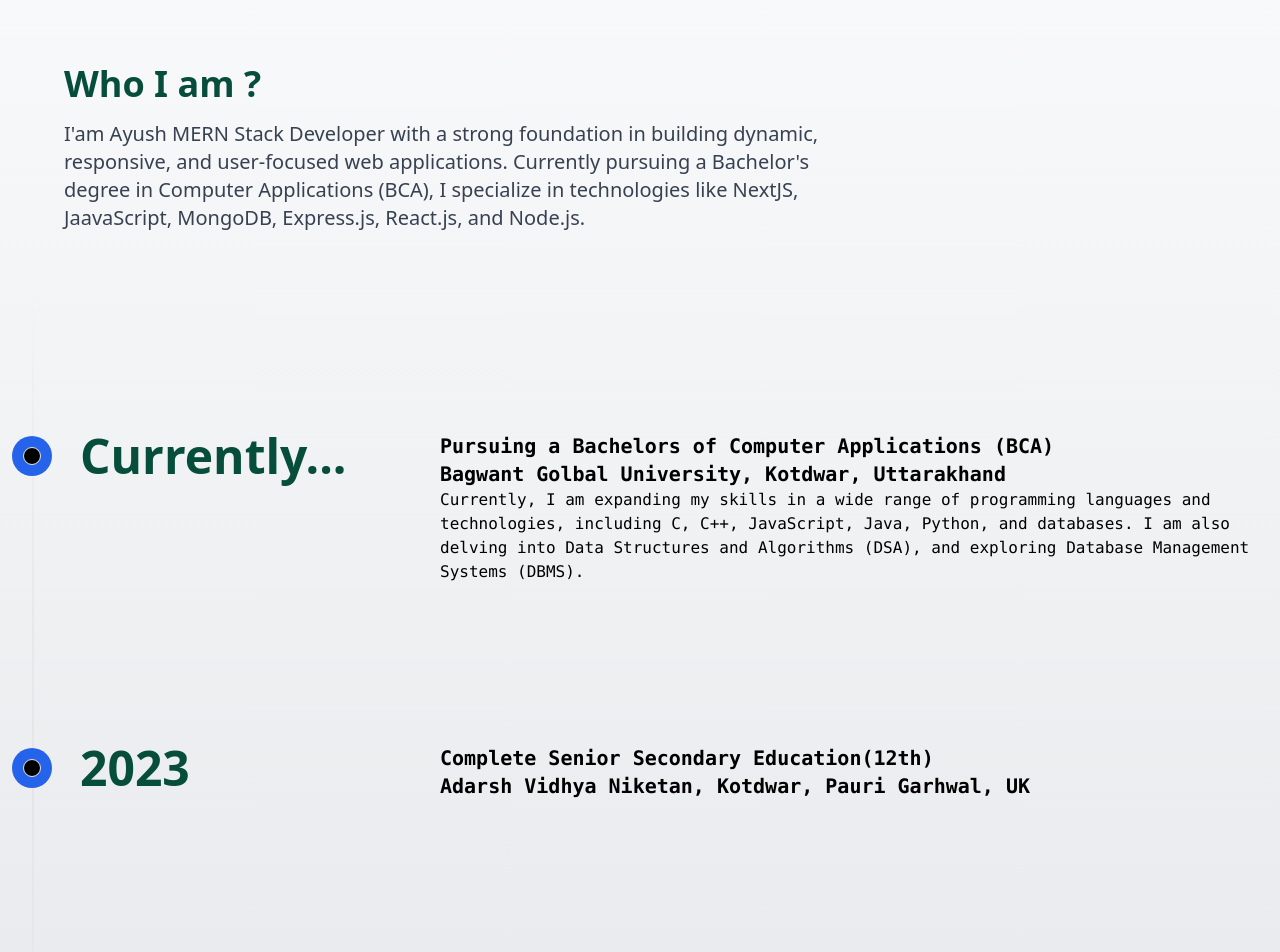
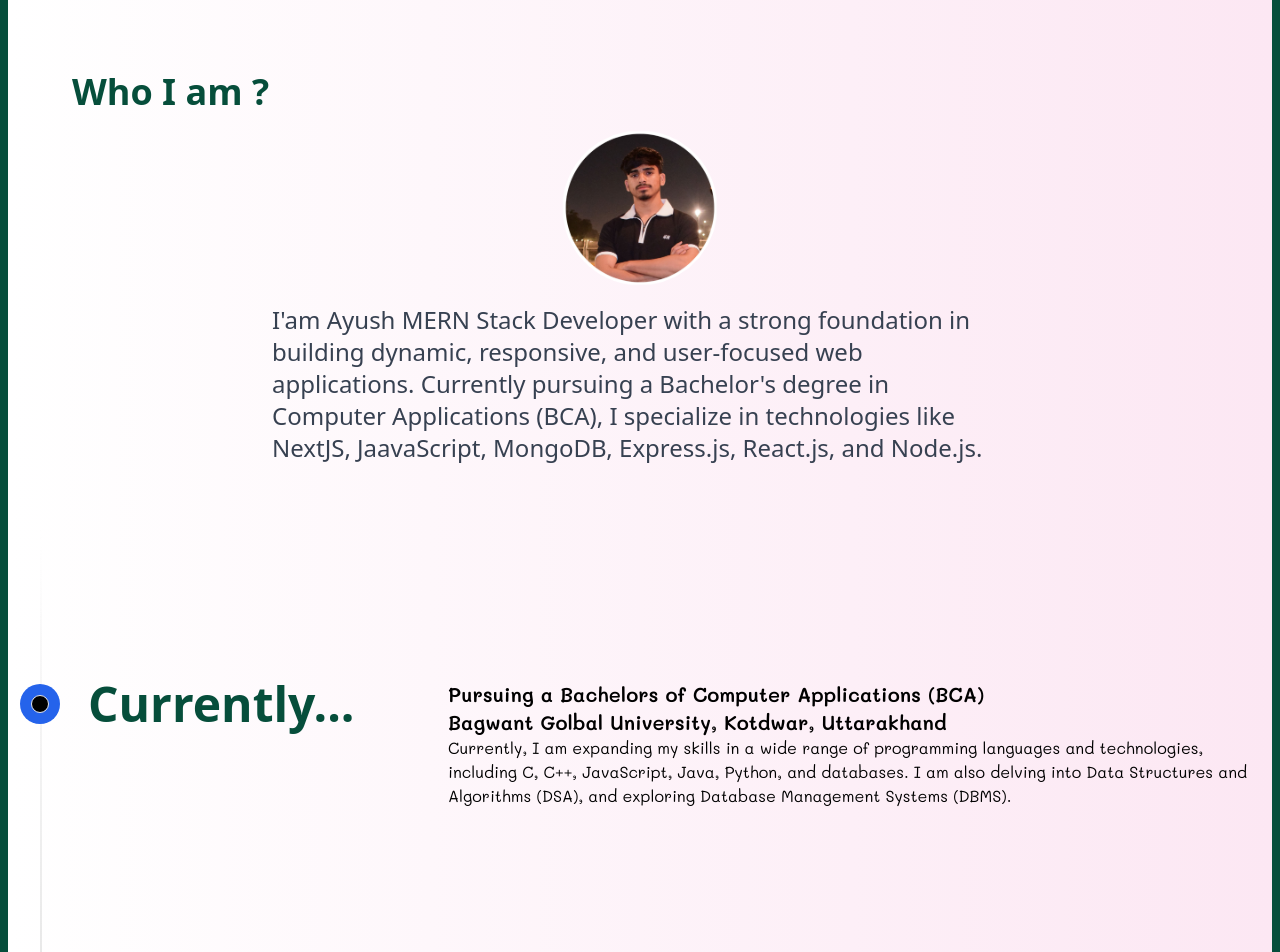
Before and after one commit to ayushpatwal011/portfolio, a Next.js app: page / in a window 1280 px wide. Shown: the part 420-1372 px from the top of the page. Built offline with nearby package versions, Linux system fonts and the light colour scheme.

Commit message:
add profile image

```diff
--- a/src/app/components/TimeLIne.tsx
+++ b/src/app/components/TimeLIne.tsx
@@ -1,25 +1,41 @@
-import React from 'react'
-import { Timeline } from './ui/timeline';
+import React from "react";
+import { Timeline } from "./ui/timeline";
+import { Mali } from "next/font/google";
+const mali = Mali({
+  subsets: ["latin"],
+  weight: ["400", "500", "600", "700"], // Specify the font weights you need
+  variable: "--font-mali", // Optional: Define a CSS variable for the font
+});
 
 const timelineData = [
   {
     title: "Currently...",
     content: (
-<div className='font-mono'>
-          <h2 className='md:font-semibold text-xl'>Pursuing a Bachelors of Computer Applications (BCA)</h2>
-        <h3 className='md:font-semibold text-xl'>Bagwant Golbal University, Kotdwar, Uttarakhand</h3>
-        <p> Currently, I am expanding my skills in a wide range of programming languages and technologies, including C, C++, JavaScript, Java, Python, and databases. I am also delving into Data Structures and Algorithms (DSA), and exploring Database Management Systems (DBMS).</p>
+      <div className={mali.className}>
+        <h2 className="md:font-semibold text-xl">
+          Pursuing a Bachelors of Computer Applications (BCA)
+        </h2>
+        <h3 className="md:font-semibold text-xl">
+          Bagwant Golbal University, Kotdwar, Uttarakhand
+        </h3>
+        <p>
+          {" "}
+          Currently, I am expanding my skills in a wide range of programming
+          languages and technologies, including C, C++, JavaScript, Java,
+          Python, and databases. I am also delving into Data Structures and
+          Algorithms (DSA), and exploring Database Management Systems (DBMS).
+        </p>
       </div>
     ),
   },
   {
     title: "2023",
     content: (
-<div className='font-mono'>
-          <h2 className='md:font-semibold text-xl'>
+      <div className={mali.className}>
+        <h2 className="md:font-semibold text-xl">
           Complete Senior Secondary Education(12th)
         </h2>
-        <h3 className='md:font-semibold text-xl'>
+        <h3 className="md:font-semibold text-xl">
           Adarsh Vidhya Niketan, Kotdwar, Pauri Garhwal, UK
         </h3>
       </div>
@@ -28,11 +44,12 @@ const timelineData = [
   {
     title: "2022",
     content: (
-<div className='font-mono'>
-          <h2 className='md:font-semibold text-xl'>
+      <div className={mali.className}>
+        {" "}
+        <h2 className="md:font-semibold text-xl">
           Diploma in Computer Application
         </h2>
-        <h3 className='md:font-semibold text-xl'>
+        <h3 className="md:font-semibold text-xl">
           Lakshya Acadmey of Computer Application Kotdwar, Pauri Garhwal, UK
         </h3>
       </div>
@@ -41,23 +58,25 @@ const timelineData = [
   {
     title: "2021",
     content: (
-      <div className='font-mono'>
-        <h2 className='md:font-semibold text-xl'>
-          Complete  Secondary Education(10th)
+      <div className={mali.className}>
+        {" "}
+        <h2 className="md:font-semibold text-xl">
+          Complete Secondary Education(10th)
         </h2>
-        <h3 className='md:font-semibold text-xl'>
+        <h3 className="md:font-semibold text-xl">
           Adarsh Vidhya Niketan, Kotdwar, Pauri Garhwal, UK
         </h3>
       </div>
     ),
-  },]
+  },
+];
 // A
 const TimeLIne = () => {
   return (
-    <div className='w-full h-auto'>
+    <div className="w-full h-auto">
       <Timeline data={timelineData} />
     </div>
-  )
-}
+  );
+};
 
-export default TimeLIne
+export default TimeLIne;
--- a/src/app/components/ui/timeline.tsx
+++ b/src/app/components/ui/timeline.tsx
@@ -1,10 +1,8 @@
 "use client";
-import {
-  useScroll,
-  useTransform,
-  motion,
-} from "framer-motion";
+import { useScroll, useTransform, motion } from "framer-motion";
+import Image from "next/image";
 import React, { useEffect, useRef, useState } from "react";
+import mainImage from "@/public/main.png";
 
 interface TimelineEntry {
   title: string;
@@ -32,17 +30,33 @@ export const Timeline = ({ data }: { data: TimelineEntry[] }) => {
   const opacityTransform = useTransform(scrollYProgress, [0, 0.1], [0, 1]);
 
   return (
-    <div
-      className="w-full font-sans "
-      ref={containerRef}
-    >
+    <div className="w-full font-sans " ref={containerRef}>
       <div className="max-w-7xl mx-auto py-4 px-4 md:py-10 md:px-8 lg:px-16">
         <h2 className="text-2xl md:text-4xl mb-4 text-emerald-900  max-w-4xl font-semibold">
           Who I am ?
         </h2>
-        <p className="text-gray-700  text-base md:text-xl max-w-3xl">
-          I&apos;am Ayush MERN Stack Developer with a strong foundation in building dynamic, responsive, and user-focused web applications. Currently pursuing a Bachelor&apos;s degree in Computer Applications (BCA), I specialize in technologies like NextJS, JaavaScript, MongoDB, Express.js, React.js, and Node.js.
-        </p>
+        <div className="w-full flex-col  gap-3 justify-center ">
+          <div className="flex justify-center">
+            <div className="w-24 h-24 md:w-40 md:h-40">
+              <Image
+                src={mainImage}
+                alt="img "
+                width={1000}
+                height={100}
+                className="object-cover object-center"
+              />
+            </div>
+          </div>
+          <div className="flex justify-center">
+          <p className=  "text-gray-700  text-normal md:text-2xl max-w-3xl p-4 ">
+            I&apos;am Ayush MERN Stack Developer with a strong foundation in
+            building dynamic, responsive, and user-focused web applications.
+            Currently pursuing a Bachelor&apos;s degree in Computer Applications
+            (BCA), I specialize in technologies like NextJS, JaavaScript,
+            MongoDB, Express.js, React.js, and Node.js.
+          </p>
+          </div>
+        </div>
       </div>
 
       <div ref={ref} className="relative max-w-7xl mx-auto pb-20">
--- a/src/app/layout.tsx
+++ b/src/app/layout.tsx
@@ -1,16 +1,16 @@
 import type { Metadata } from "next";
 import "./globals.css";
-import { Itim } from 'next/font/google';
+import { Urbanist } from 'next/font/google';
 import DynamicCursor from "./components/DynamicCursor";
-const itim = Itim({
+const urbanist = Urbanist({
   subsets: ['latin'],
-  weight:  '400'
+  weight: ['400', '500', '600', '700'],
 });
 
 
 export const metadata: Metadata = {
-  title: "Create Next App",
-  description: "Generated by create next app",
+  title: "Ayush Patwal",
+  description: "Ayush patwal portfolio,",
 };
 
 export default function RootLayout({
@@ -20,7 +20,7 @@ export default function RootLayout({
 }>) {
   return (
     <html lang="en">
-      <body className={itim.className}>
+      <body className={urbanist.className}>
       <DynamicCursor />
         {children}
       </body>
--- a/src/app/page.tsx
+++ b/src/app/page.tsx
@@ -6,14 +6,16 @@ import TimeLIne from "./components/TimeLIne";
 
 export default function Home() {
   return (
-    <div>
+    <div className=" w-full max-w-screen-2xl mx-auto border-8  border-emerald-900 ">
       <div
-        className=" w-full max-w-screen-2xl mx-auto
-    bg-gradient-to-b from-white to-gray-300"
+        className="
+    bg-gradient-to-r from-white to-pink-100"
       >
         <Navbar />
         <Hero />
         <TimeLIne />
+      </div>
+      <div className="bg-gradient-to-r from-gray-200 to bg-slate-300">
         <Projects />
         <Skills />
       </div>
```
Also changed, not shown: src/public/main.png (added).
